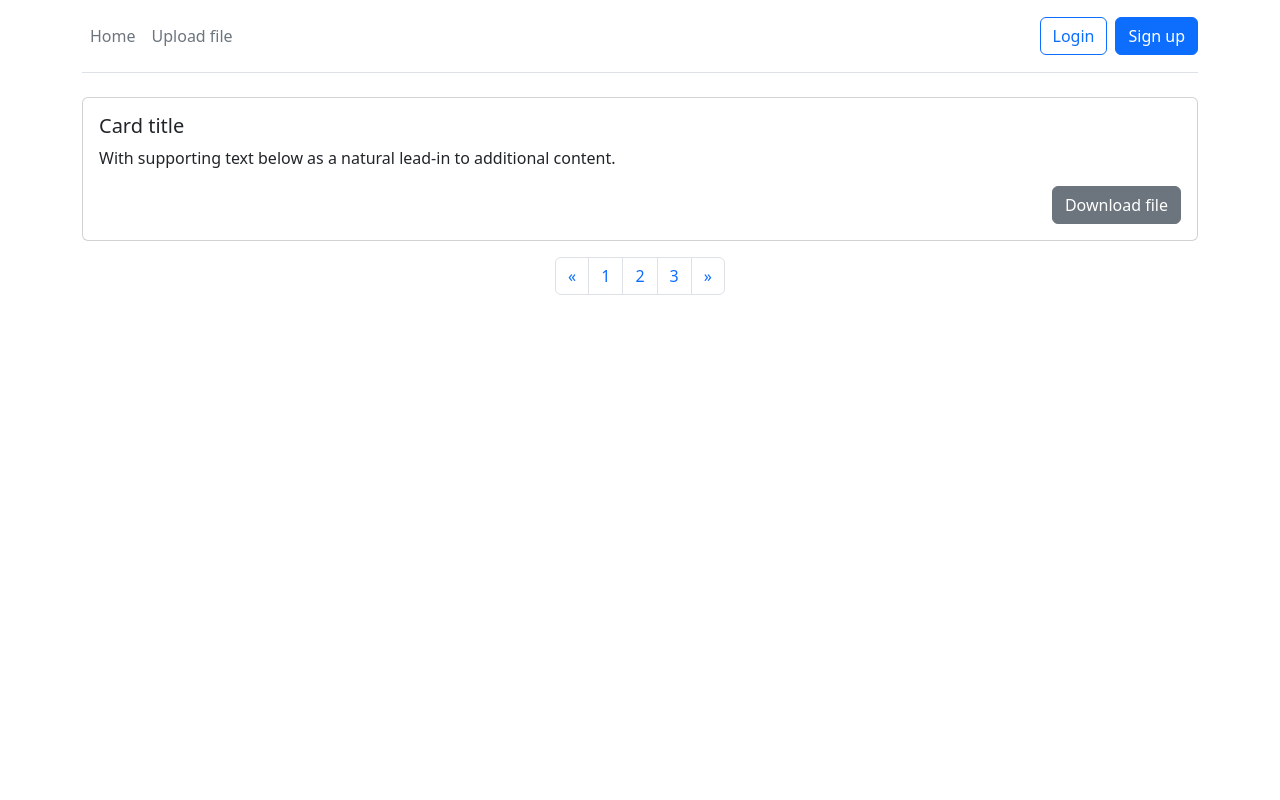
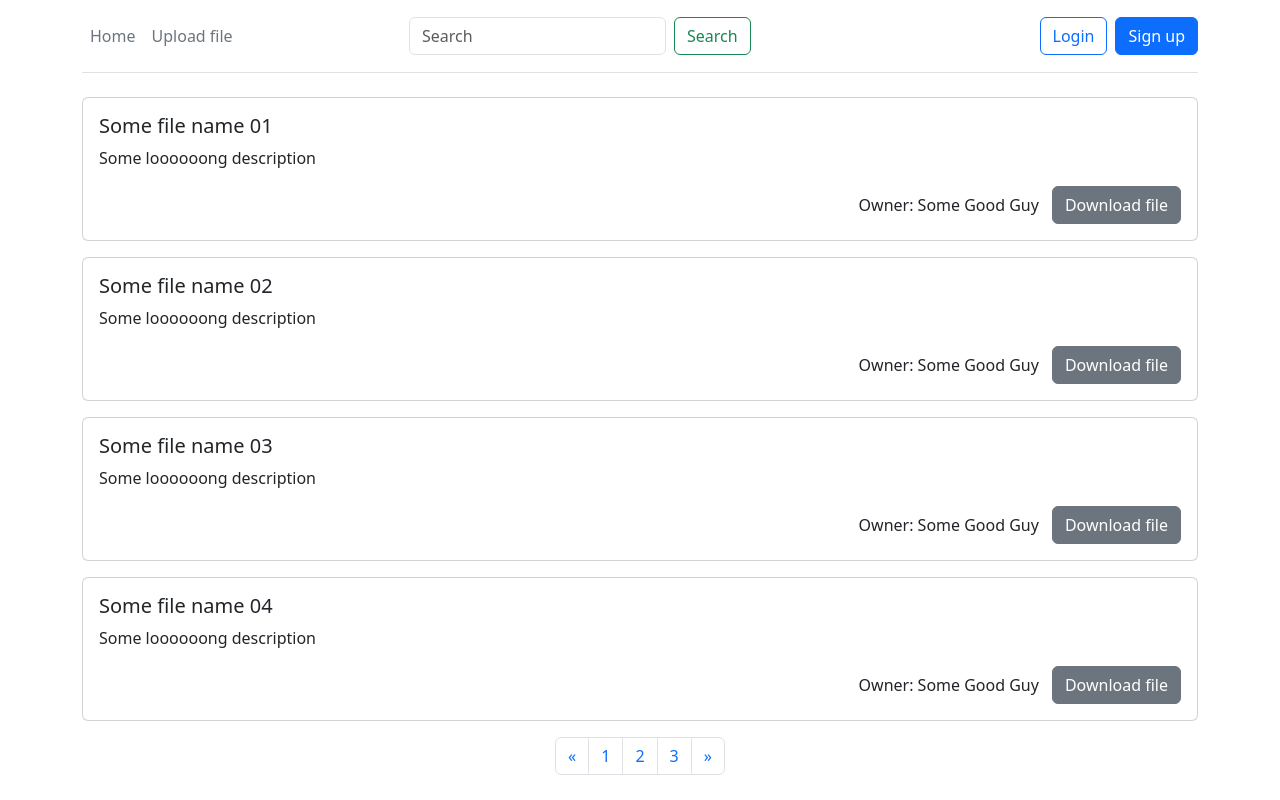
Before and after one commit to OlenaPotiatynyk/MEAN_Library, an Angular app in the folder client/: page / in a window 1280 px wide. Built offline with nearby package versions, Linux system fonts and the light colour scheme.

Commit message:
Add home page design

```diff
--- a/client/src/app/header/header.component.html
+++ b/client/src/app/header/header.component.html
@@ -5,6 +5,11 @@
     <a routerLink="/upload" class="nav-link px-2 link-secondary">Upload file</a>
   </nav>
 
+  <form class="d-flex" role="search">
+    <input class="form-control me-2" type="search" placeholder="Search" aria-label="Search">
+    <button class="btn btn-outline-success" type="submit">Search</button>
+  </form>
+
   <div class="col-md-3 text-end">
     <a routerLink="/auth" type="button" class="btn btn-outline-primary me-2">Login</a>
     <a routerLink="/reg" type="button" class="btn btn-primary">Sign up</a>
--- a/client/src/app/home/home.component.html
+++ b/client/src/app/home/home.component.html
@@ -1,13 +1,13 @@
-<div class="card mb-3">
+<div class="card mb-3" *ngFor="let file of list">
   <div class="card-body">
-    <h5 class="card-title">Card title</h5>
-    <p class="card-text">With supporting text below as a natural lead-in to additional content.</p>
+    <h5 class="card-title">{{file.file}}</h5>
+    <p class="card-text">{{file.description}}</p>
     <div class="d-flex justify-content-end">
+      <a href="#" class="btn btn-outline">Owner: {{file.owner}}</a>
       <a href="#" class="btn btn-secondary">
         Download file
       </a>
     </div>
-
   </div>
 </div>
 
--- a/client/src/app/home/home.component.ts
+++ b/client/src/app/home/home.component.ts
@@ -5,6 +5,28 @@ import { Component } from '@angular/core';
   templateUrl: './home.component.html',
   styleUrls: ['./home.component.scss']
 })
+
 export class HomeComponent {
-
+  list = [
+    {
+      file: 'Some file name 01',
+      description: 'Some loooooong description',
+      owner: 'Some Good Guy'
+    },
+    {
+      file: 'Some file name 02',
+      description: 'Some loooooong description',
+      owner: 'Some Good Guy'
+    },
+    {
+      file: 'Some file name 03',
+      description: 'Some loooooong description',
+      owner: 'Some Good Guy'
+    },
+    {
+      file: 'Some file name 04',
+      description: 'Some loooooong description',
+      owner: 'Some Good Guy'
+    }
+  ]
 }
```
